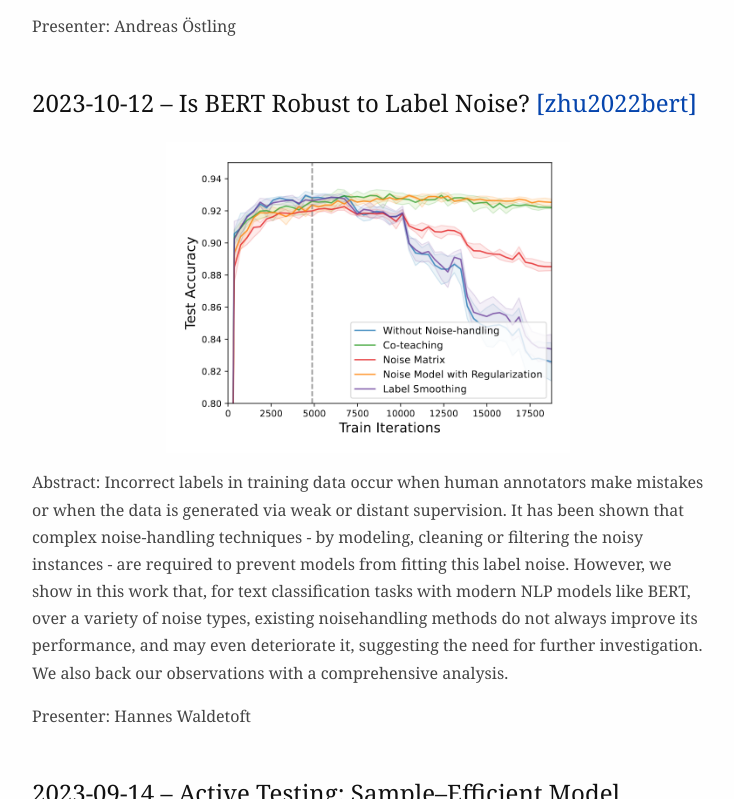
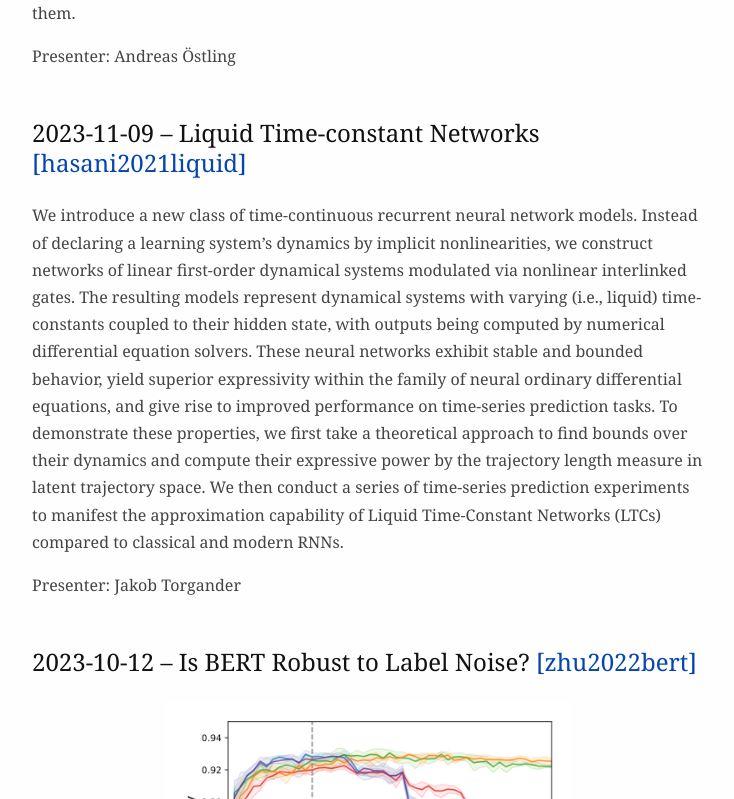
Before and after one commit to ninpnin/journal-club, a plain HTML site: page index.html in a window 1280 px wide. Shown: the part 1336-2135 px from the top of the page, without its empty margins (272-1006 px from the left). Drawn offline with Linux system fonts and the light colour scheme.

Commit message:
chore: generate HTML and PDF

```diff
--- a/index.html
+++ b/index.html
@@ -32,7 +32,8 @@
     <p>This is the Machine learning and Statistics Journal Club. We gather
     roughly every third week.</p>
     <h2>Upcoming meetings</h2>
-    <h3>2024-01-18 – Deep Learning-based Propensity Scores</h3>
+    <h3>2024-01-18 – Deep Learning-based Propensity Scores <a
+    href="#weberpals2021deep" class="ref">[weberpals2021deep]</a></h3>
     <figure>
       <p><img src="img/vitals-autoencoder.png" style="width:60.0%" /></p>
     </figure>
@@ -43,7 +44,8 @@
     PS.</p>
     <p>Presenter: Chamika Porage</p>
     <h2>Past meetings</h2>
-    <h3>2023-12-07 – Playing Atari with Deep Reinforcement Learning</h3>
+    <h3>2023-12-07 – Playing Atari with Deep Reinforcement Learning <a
+    href="#mnih2013playing" class="ref">[mnih2013playing]</a></h3>
     <figure>
       <p><img src="img/atari.png" style="width:60.0%" /></p>
     </figure>
@@ -57,6 +59,25 @@
       that it outperforms all previous approaches on six of the games and
     surpasses a human expert on three of them.</p>
     <p>Presenter: Andreas Östling</p>
+    <h3>2023-11-09 – Liquid Time-constant Networks <a
+    href="#hasani2021liquid" class="ref">[hasani2021liquid]</a></h3>
+    <p>We introduce a new class of time-continuous recurrent neural network
+      models. Instead of declaring a learning system’s dynamics by implicit
+      nonlinearities, we construct networks of linear first-order dynamical
+      systems modulated via nonlinear interlinked gates. The resulting models
+      represent dynamical systems with varying (i.e., liquid) time-constants
+      coupled to their hidden state, with outputs being computed by numerical
+      differential equation solvers. These neural networks exhibit stable and
+      bounded behavior, yield superior expressivity within the family of
+      neural ordinary differential equations, and give rise to improved
+      performance on time-series prediction tasks. To demonstrate these
+      properties, we first take a theoretical approach to find bounds over
+      their dynamics and compute their expressive power by the trajectory
+      length measure in latent trajectory space. We then conduct a series of
+      time-series prediction experiments to manifest the approximation
+      capability of Liquid Time-Constant Networks (LTCs) compared to classical
+    and modern RNNs.</p>
+    <p>Presenter: Jakob Torgander</p>
     <h3>2023-10-12 – Is BERT Robust to Label Noise? <a href="#zhu2022bert"
     class="ref">[zhu2022bert]</a></h3>
     <figure>
```
Also changed, not shown: 1 other file.
